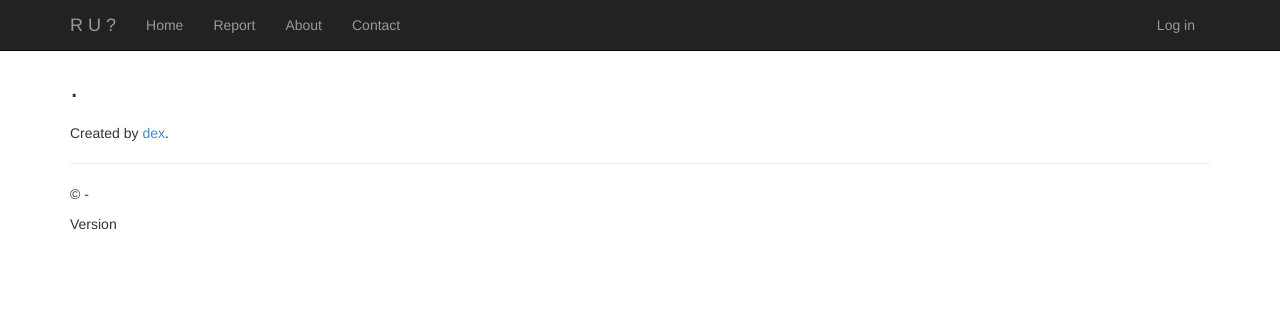
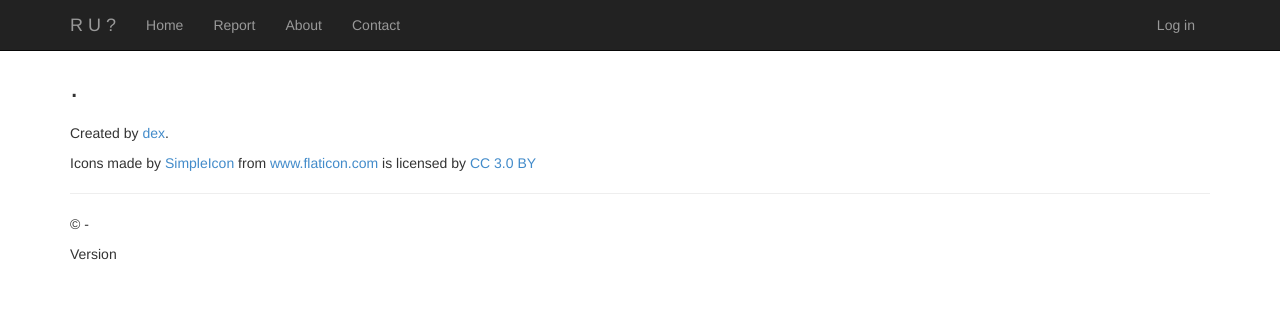
Before and after one commit to dexblack/WordTree, a Django app: template WordTree/app/templates/app/about.html in a window 1280 px wide. Shown: the top 311 px of the page. Run offline with Django 3.2, Linux system fonts and the light colour scheme; the template is opened without the code that fills it, so the values that code supplies are empty; some libraries are stand-ins or nearby versions.

Commit message:
Implementated favicon and icon attribution.

```diff
--- a/WordTree/app/templates/app/about.html
+++ b/WordTree/app/templates/app/about.html
@@ -6,5 +6,5 @@
 <h3>{{ message }}</h3>
 
 <p>Created by <a href="http://dexblack.net">dex</a>.</p>
-
+<div>Icons made by <a href="http://www.flaticon.com/authors/simpleicon" title="SimpleIcon">SimpleIcon</a> from <a href="http://www.flaticon.com" title="Flaticon">www.flaticon.com</a> is licensed by <a href="http://creativecommons.org/licenses/by/3.0/" title="Creative Commons BY 3.0" target="_blank">CC 3.0 BY</a></div>
 {% endblock %}
--- a/WordTree/app/templates/app/layout.html
+++ b/WordTree/app/templates/app/layout.html
@@ -7,6 +7,7 @@
     {% load staticfiles %}
     <link rel="stylesheet" type="text/css" href="{% static 'app/content/bootstrap.min.css' %}" />
     <link rel="stylesheet" type="text/css" href="{% static 'app/content/site.css' %}" />
+    <link rel="shortcut icon" type="image/png" href="{% static 'app/images/favicon.ico' %}"/>
     <script src="{% static 'app/scripts/modernizr-2.6.2.js' %}"></script>
 </head>
 
```
Also changed, not shown: WordTree/app/static/app/images/favicon.ico (added), WordTree/app/static/app/images/shop-store-frontal-building.png (added), 1 other file.
